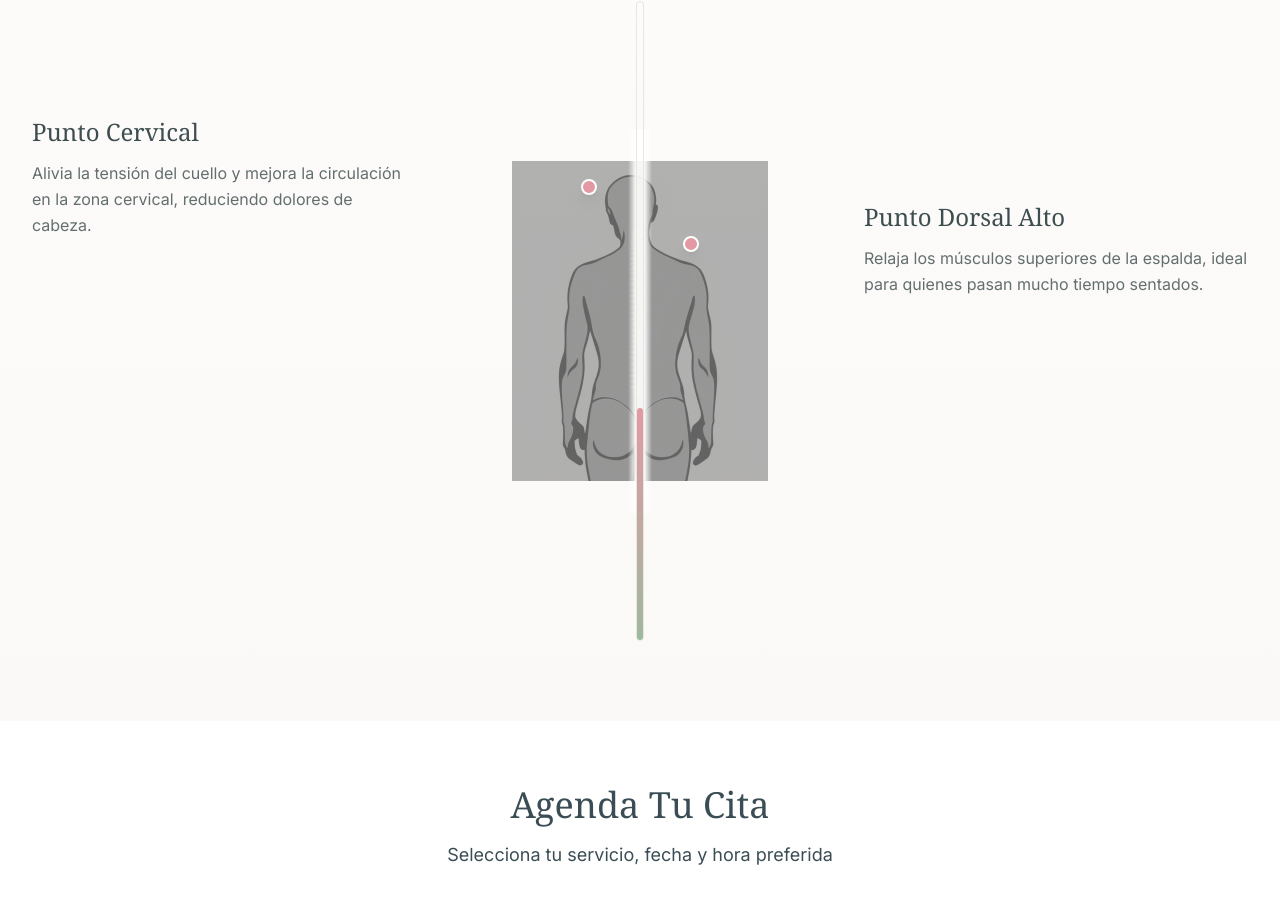
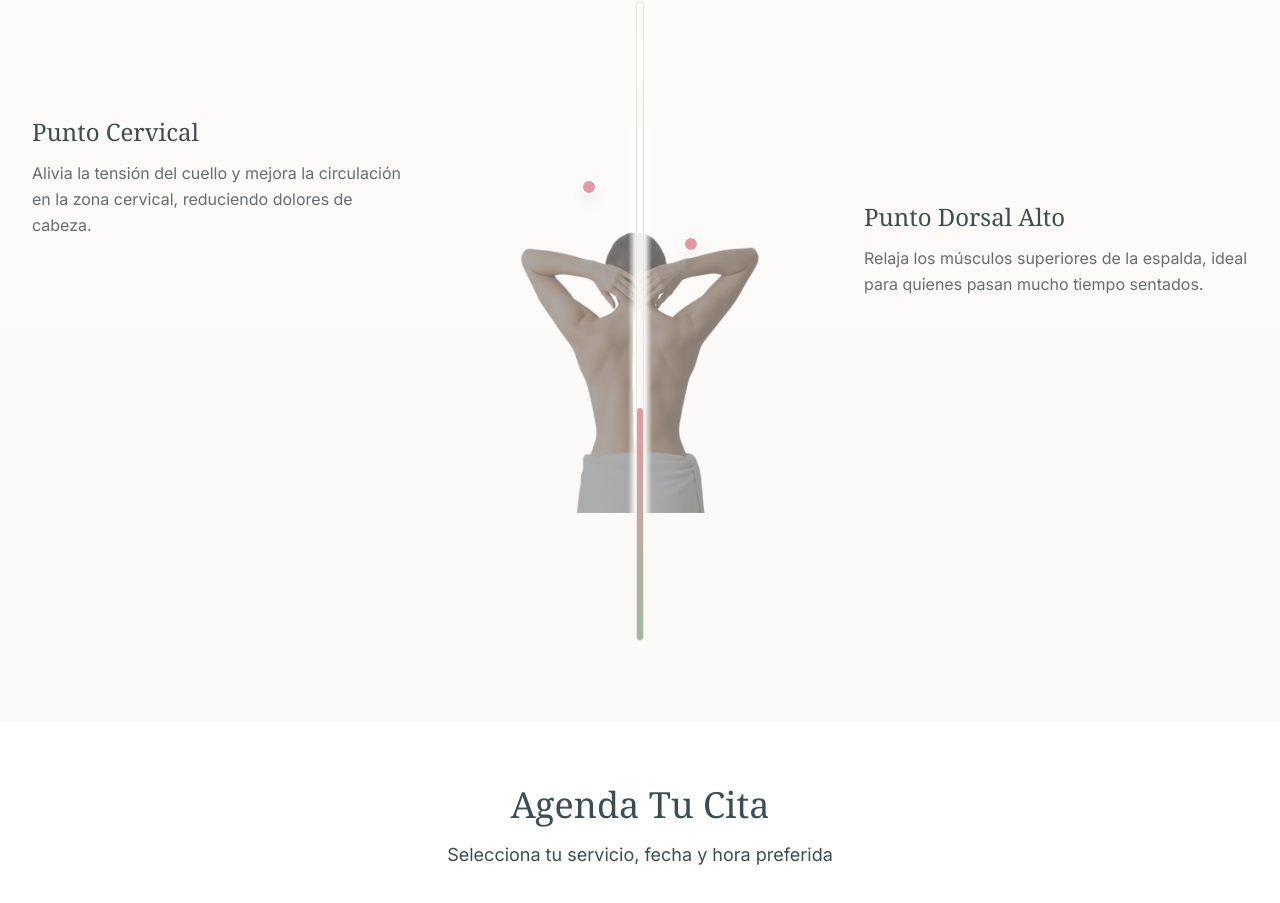
Before and after one commit to DocabyteCompany/punto-rosa-website, a React (Vite) app: page / in a window 1280 px wide. Shown: the part 7678-8581 px from the top of the page. Built offline with nearby package versions, Linux system fonts and the light colour scheme.

Commit message:
Replace back image

```diff
--- a/src/components/PressurePointsSection.tsx
+++ b/src/components/PressurePointsSection.tsx
@@ -1,6 +1,5 @@
 import React, { useState, useEffect } from 'react';
 import { useInView } from 'react-intersection-observer';
-import backSilhouette from '@/assets/back-silhouette-custom.png';
 
 interface PressurePoint {
   id: number;
@@ -211,7 +210,7 @@ const PressurePointsSection: React.FC<PressurePointsSectionProps> = ({ currentLa
             <div className="relative w-64 h-96 z-0">
               {/* Main back silhouette image */}
               <img
-                src={backSilhouette}
+                src="/lovable-uploads/c5d32113-4b94-4ad8-98ee-08abbd8435d1.png"
                 alt="Back silhouette"
                 className="w-full h-full object-contain opacity-60 filter brightness-50"
               />
```
Also changed, not shown: public/lovable-uploads/c5d32113-4b94-4ad8-98ee-08abbd8435d1.png (added).
